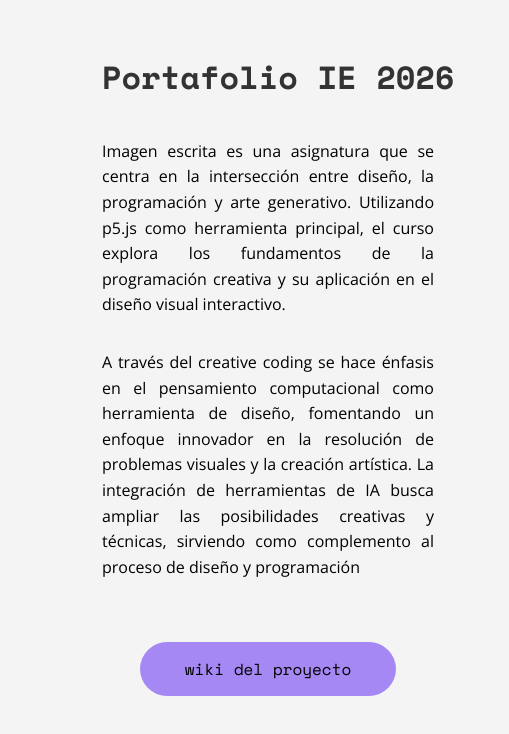
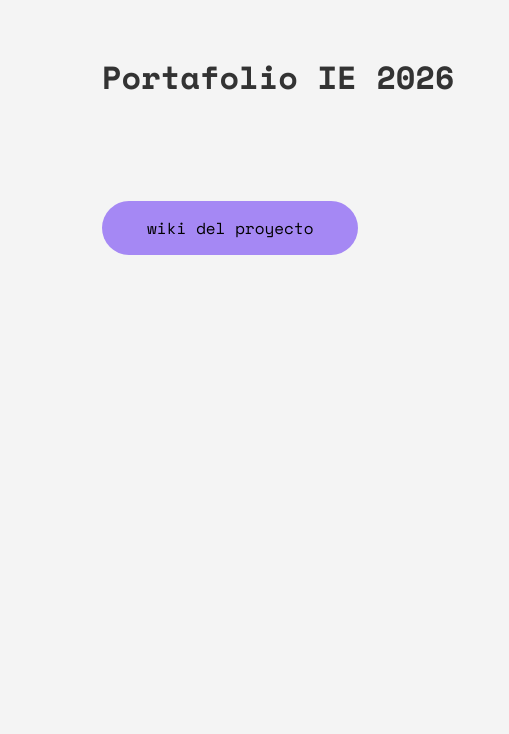
Before and after one commit to franciscatorom01-crypto/Entrega-final-IE-2026, a plain HTML site: page index.html in a window 1280 px wide. Shown: the full height of the page, 0-509 px from the left. Drawn offline with nearby package versions, Linux system fonts and the light colour scheme.

Commit message:
publicar

```diff
--- a/index.html
+++ b/index.html
@@ -24,16 +24,10 @@
         <!-- Contenedor lado izquierdo - Parrafo y botón -->
         <div class="intro">
             <p>
-                Imagen escrita es una asignatura que se centra en la intersección entre diseño,
-                la programación y arte generativo. Utilizando p5.js como herramienta principal, el curso explora los
-                fundamentos de la programación creativa y su aplicación en el diseño visual interactivo.
+
             </p>
             <p>
-                A través del creative coding se hace énfasis en el pensamiento computacional como herramienta de diseño,
-                fomentando un enfoque innovador en la resolución de problemas visuales y la creación artística. La
-                integración de herramientas de IA busca ampliar las posibilidades creativas y técnicas, sirviendo como
-                complemento al proceso de diseño y programación
-            </p>
+
 
 
             <a href="https://wiki.ead.pucv.cl/Sitio_Web_IE_-_Javiera_Ruiz" target="_blank">
```
